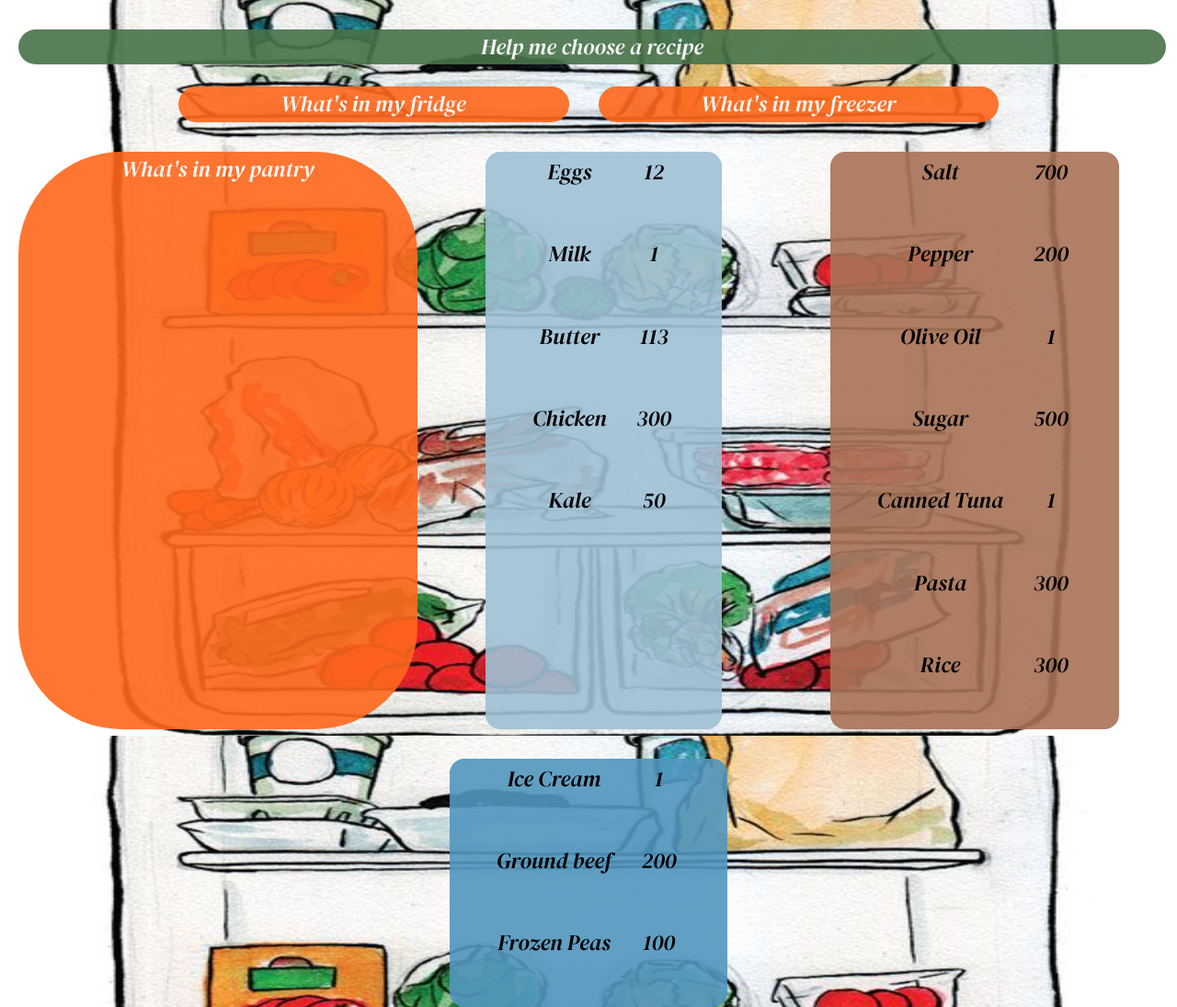
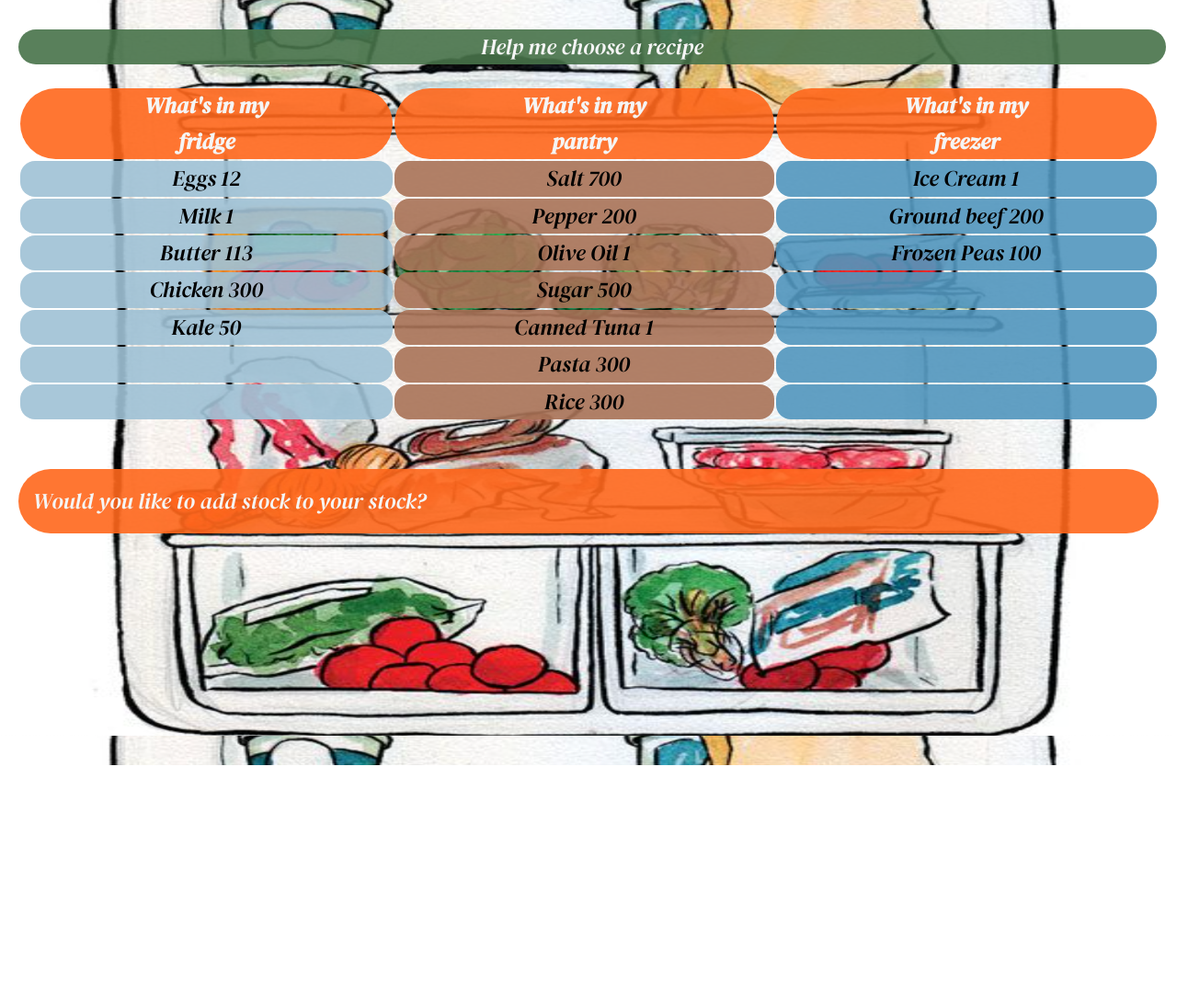
Before and after one commit to somedaysmash/Software4_Group5_Smart_Pantry, a Flask app: page /kitchen in a window 1280 px wide. Shown: the whole page at 92% size. After the commit the page ends 832 px from the top, so only its background shows below. Run offline with Flask 3, Linux system fonts and the light colour scheme; data comes from the database, SQL or seed files in the repository; data that the repository does not hold is empty; parts of the project's set-up code (start-up, migrations or seed data) failed here and were passed over.

Commit message:
new html layout

```diff
--- a/App.py
+++ b/App.py
@@ -1,5 +1,5 @@
 # FLASK AND @ROUTES GO HERE
-from flask import Flask, jsonify, request, send_file, render_template, url_for, flash, redirect
+from flask import Flask, jsonify, request, render_template
 from utilities import update_inventory, retrieve_stock, SqlDatabase, _add_item, stock_delete
 from config import *
 from RecipeAPI import get_random_recipe
@@ -67,6 +67,4 @@ def delete_item_from_stock(stock_store, item_name):
     except:
         return jsonify({"error": f"Failed to delete {item_name} from {stock_store}."})
 
-
-#   if __name__ == '__main__':
 app.run(port=5002, debug=True)
--- a/static/style.css
+++ b/static/style.css
@@ -175,10 +175,19 @@ input::placeholder {
 
 td {
     text-align: center;
-    padding-bottom: 3rem;
     white-space: nowrap;
 }
 
 .first_col {
     padding-right: 30px;
 }
+
+.prompt {
+        display: block;
+    margin-top: 20px; /* Adjust the margin as needed */
+    width: 100%; /* Ensure full width */
+    background-color: rgba(255, 104, 28, 0.9);
+    border-radius: 7rem;
+    color: whitesmoke;
+    padding: 1rem;
+}
--- a/templates/kitchen.html
+++ b/templates/kitchen.html
@@ -1,62 +1,57 @@
 <!DOCTYPE html>
 <html lang="en">
-  <!-- meta data -->
-
   <head>
     <title>Smart Pantry</title>
-    <!-- <link rel="icon" type="text/png" href="favicon-32x32.png"> -->
     <link rel="stylesheet" href="static/style.css" />
   </head>
 
   <body class="fridge_bg">
     <div class='recipe_button'><a href='/ingredient'>Help me choose a recipe</a></div>
     <div class="wrapper">
-        <div class="or_navigation">What's in my fridge</div>
-        <div class="or_navigation">What's in my freezer</div>
-        <div class="or_navigation">What's in my pantry</div>
-
-
-      <div class="fridge-container">
-        <table>
-          <tbody align="center">
-            {%for item in fridge%}
+      <table class="data-table">
+        <thead>
+          <tr>
+            <th class="or_navigation">What's in my fridge</th>
+            <th class="or_navigation">What's in my pantry</th>
+            <th class="or_navigation">What's in my freezer</th>
+          </tr>
+        </thead>
+        <tbody>
+          {% set max_length = [fridge|length, pantry|length, freezer|length]|max %}
+          {% for i in range(max_length) %}
             <tr>
-              <td class="first_col">{{item[0]}}</td>
-              <td>{{item[1]}}</td>
-              <td>{{item[2]}}</td>
+              <td class="fridge-container">
+                {% if i < fridge|length %}
+                  <div class="item-row">
+                    <span class="item">{{ fridge[i][0] }}</span>
+                    <span class="item">{{ fridge[i][1] }}</span>
+                    {% if fridge[i]|length > 2 %}<span class="item">{{ fridge[i][2] }}</span>{% endif %}
+                  </div>
+                {% endif %}
+              </td>
+              <td class="pantry-container">
+                {% if i < pantry|length %}
+                  <div class="item-row">
+                    <span class="item">{{ pantry[i][0] }}</span>
+                    <span class="item">{{ pantry[i][1] }}</span>
+                    {% if pantry[i]|length > 2 %}<span class="item">{{ pantry[i][2] }}</span>{% endif %}
+                  </div>
+                {% endif %}
+              </td>
+              <td class="freezer-container">
+                {% if i < freezer|length %}
+                  <div class="item-row">
+                    <span class="item">{{ freezer[i][0] }}</span>
+                    <span class="item">{{ freezer[i][1] }}</span>
+                    {% if freezer[i]|length > 2 %}<span class="item">{{ freezer[i][2] }}</span>{% endif %}
+                  </div>
+                {% endif %}
+              </td>
             </tr>
-            {%endfor%}
-          </tbody>
-        </table>
-      </div>
-
-      <div class="pantry-container">
-        <table>
-          <tbody align="center">
-            {%for item in pantry%}
-            <tr>
-              <td class="first_col">{{item[0]}}</td>
-              <td>{{item[1]}}</td>
-              <td>{{item[2]}}</td>
-            </tr>
-            {%endfor%}
-          </tbody>
-        </table>
-      </div>
-
-      <div class="freezer-container">
-        <table>
-          <tbody align="center">
-            {%for item in freezer%}
-            <tr>
-              <td class="first_col">{{item[0]}}</td>
-              <td>{{item[1]}}</td>
-              <td>{{item[2]}}</td>
-            </tr>
-            {%endfor%}
-          </tbody>
-        </table>
-      </div>
+          {% endfor %}
+        </tbody>
+      </table>
+      <div class='prompt'>Would you like to add stock to your stock? </div>
     </div>
   </body>
 </html>
```
Also changed, not shown: static/new.css (added, +57 -0 lines).
